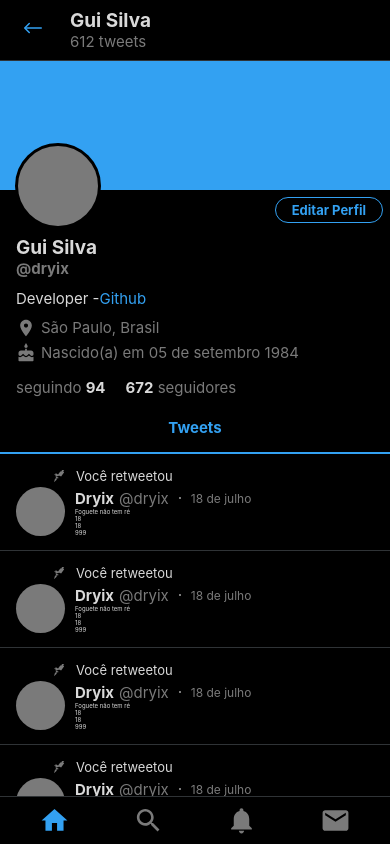
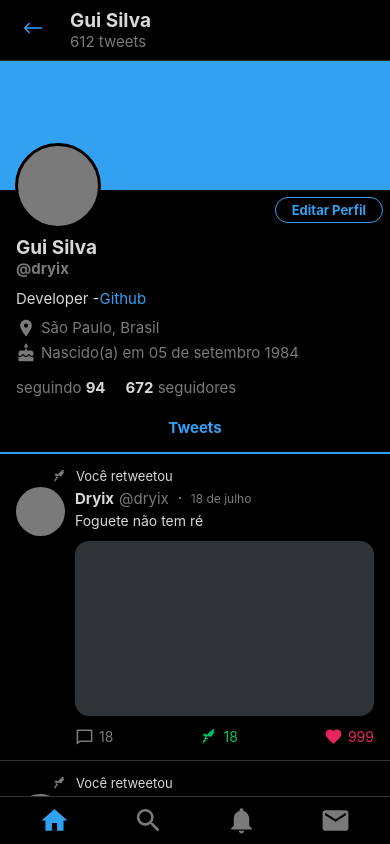
Before and after one commit to Gui-dev/clone-twitter, a React (Create React App) app: page / in a window 390 px wide. Shown: the top 844 px of the page. Built offline with nearby package versions, Linux system fonts and the light colour scheme.

Commit message:
Finalizando a versão mobile

```diff
--- a/src/components/Tweet/style.ts
+++ b/src/components/Tweet/style.ts
@@ -1,4 +1,4 @@
-import styled from 'styled-components'
+import styled, { css } from 'styled-components'
 
 import { RiChat4Line, RocketseatIcon, MdFavorite  } from './../../style/icons'
 
@@ -84,30 +84,91 @@
   background-color: var(--gray);
 `
 
-export const Description = styled.div`
-
+export const Description = styled.p`
+  font-size: 1.4rem;
+  margin-top: 0.4rem;
 `
 
 export const ImageContent = styled.div`
+  width: 100%;
+  height: min(28.5rem, max(17.5rem, 41vw));
+  margin-top: 1.2rem;
+  background-color: var(--outline);
+  border-radius: 1.4rem;
+  cursor: pointer;
 
+  &:hover {
+    opacity: 0.7;
+  }
 `
 
 export const Icons = styled.div`
+  display: flex;
+  justify-content: space-between;
+  align-items: center;
+  flex-wrap: wrap;
+  width: 100%;
+  margin: 1.1rem auto 0;
 
+  > div {
+    cursor: pointer;
+
+    &:hover {
+      opacity: 0.7;
+    }
+  }
+
+  @media (min-width: 33rem) {
+    width: 63%;
+  }
 `
 
 export const Status = styled.div`
+  display: flex;
+  align-items: center;
+  font-size: 1.4rem;
+  color: var(--gray);
 
+  > svg {
+    margin-right: 0.5rem;
+  }
+
+  &:nth-child(1) {
+    &, > svg path {
+      color: var(--gray);
+    }
+  }
+
+  &:nth-child(2) {
+    color: var(--retweet);
+
+    > svg path {
+      fill: var(--retweet);
+    }
+  }
+
+  &:nth-child(3) {
+    color: var(--like);
+
+    > svg path {
+      fill: var(--like);
+    }
+  }
 `
 
-export const CommentIcon = styled.div`
-
+const iconCSS = css`
+  width: 1.9rem;
+  height: 1.9rem;
 `
 
-export const RetweetIcon = styled.div`
-
+export const CommentIcon = styled(RiChat4Line)`
+  ${iconCSS};
 `
 
-export const LikeIcon = styled.div`
+export const RetweetIcon = styled(RocketseatIcon)`
+  ${iconCSS};
+`
 
+export const LikeIcon = styled(MdFavorite)`
+  ${iconCSS};
 `
```
